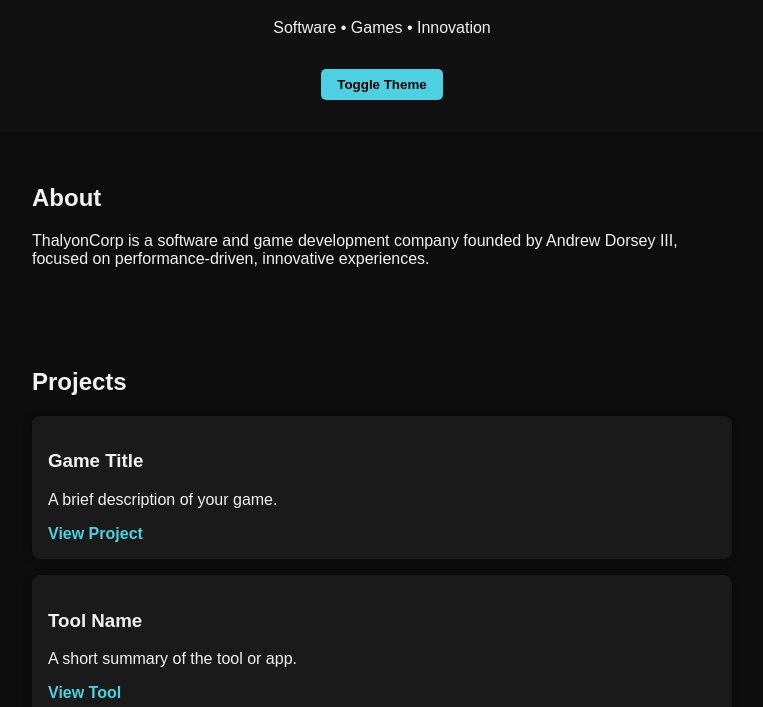
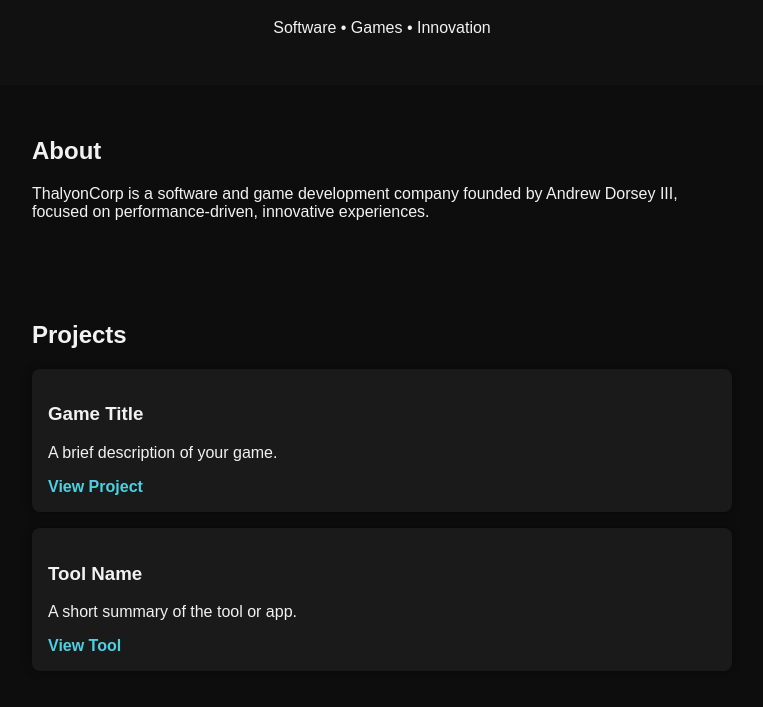
Before and after one commit to AndewDorseyIII/thalyoncorp.github.io, a plain HTML site: page index.html in a window 1280 px wide. Shown: the part 93-800 px from the top of the page, without its empty margins (258-1021 px from the left). Drawn offline with Linux system fonts and the light colour scheme.

Commit message:
Update index.html

```diff
--- a/index.html
+++ b/index.html
@@ -10,7 +10,6 @@
   <header>
     <h1>ThalyonCorp</h1>
     <p>Software • Games • Innovation</p>
-    <button id="theme-toggle">Toggle Theme</button>
   </header>
 
   <section id="about" class="reveal">
```
